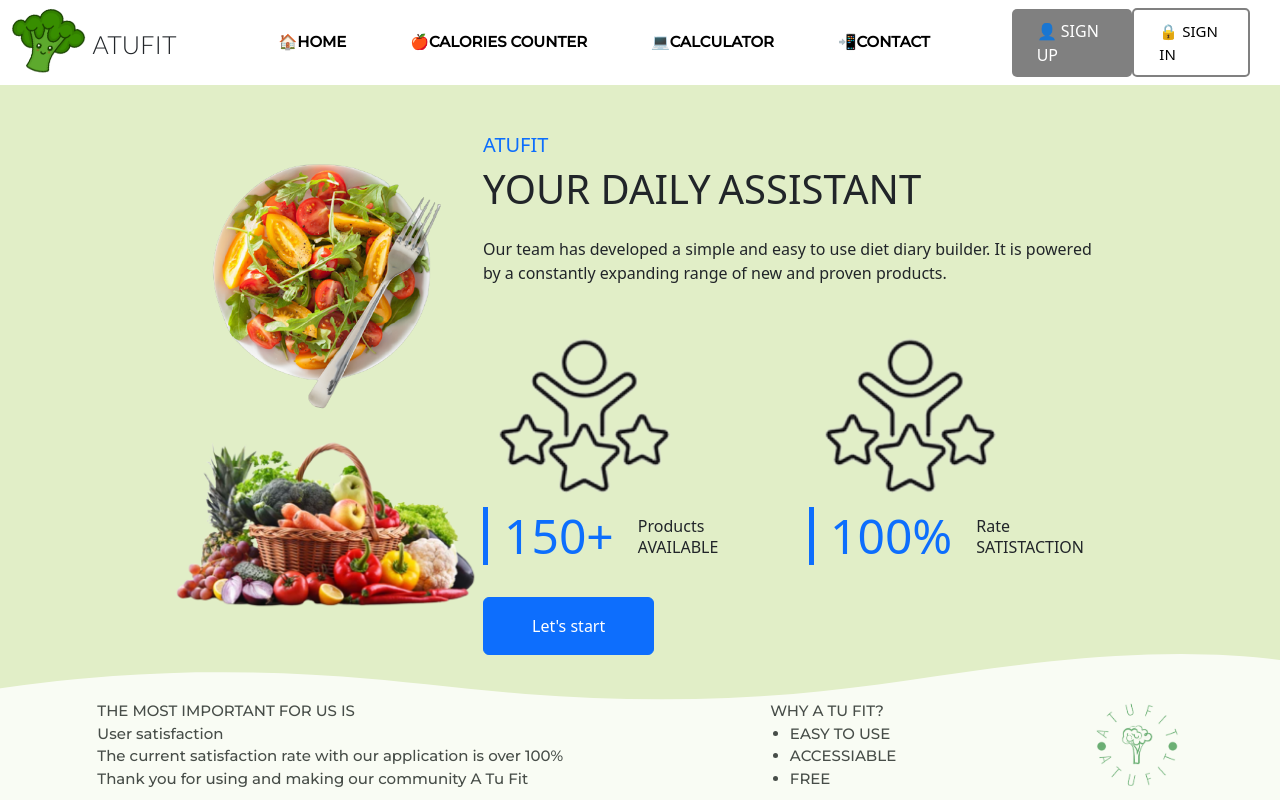
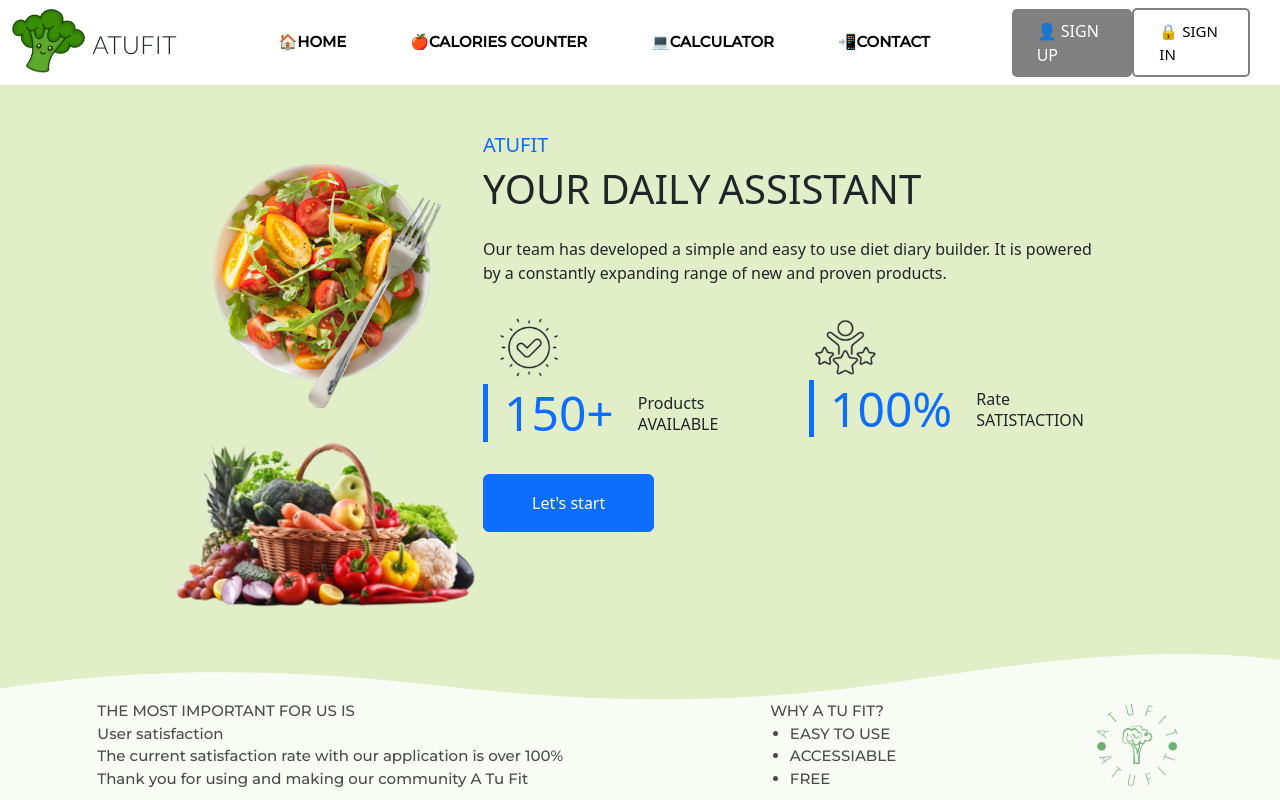
Before and after one commit to PatrycjaBochnak/ATuFit, a React (Create React App) app: page / in a window 1280 px wide. Built offline with nearby package versions, Linux system fonts and the light colour scheme.

Commit message:
adding homepage style

```diff
--- a/src/components/homePage.js
+++ b/src/components/homePage.js
@@ -1,10 +1,10 @@
 import React from "react";
 import Footer from "./footer";
 import { Link } from "react-router-dom";
-import broccoli from "../images/broccoli.jpg";
 import salad1 from "../images/salad1.jpg";
 import vegetables from "../images/vegetables.jpg";
 import customer from "../images/customer.jpg"
+import ok from "../images/ok.jpg"
 
 function HomePage() {
   return (
@@ -36,7 +36,7 @@ function HomePage() {
                 </p>
                 <div class="row g-4 mb-4">
                   <div class="col-sm-6">
-                  <img className="customer" src={customer} alt="customer" />
+                  <img className="ok" width="30%" src={ok} alt="satisfaction" />
                     <div class="d-flex align-items-center border-start border-5 border-primary px-3">
                       <h1
                         class="flex-shrink-0 display-5 text-primary mb-0"
@@ -51,7 +51,7 @@ function HomePage() {
                     </div>
                   </div>
                   <div class="col-sm-6">
-                  <img className="customer" src={customer} alt="customer" />
+                  <img className="customer" width="25%" src={customer} alt="customer" />
                     <div class="d-flex align-items-center border-start border-5 border-primary px-3">
                       <h1
                         class="flex-shrink-0 display-5 text-primary mb-0"
```
Also changed, not shown: src/images/ok.jpg (added).
